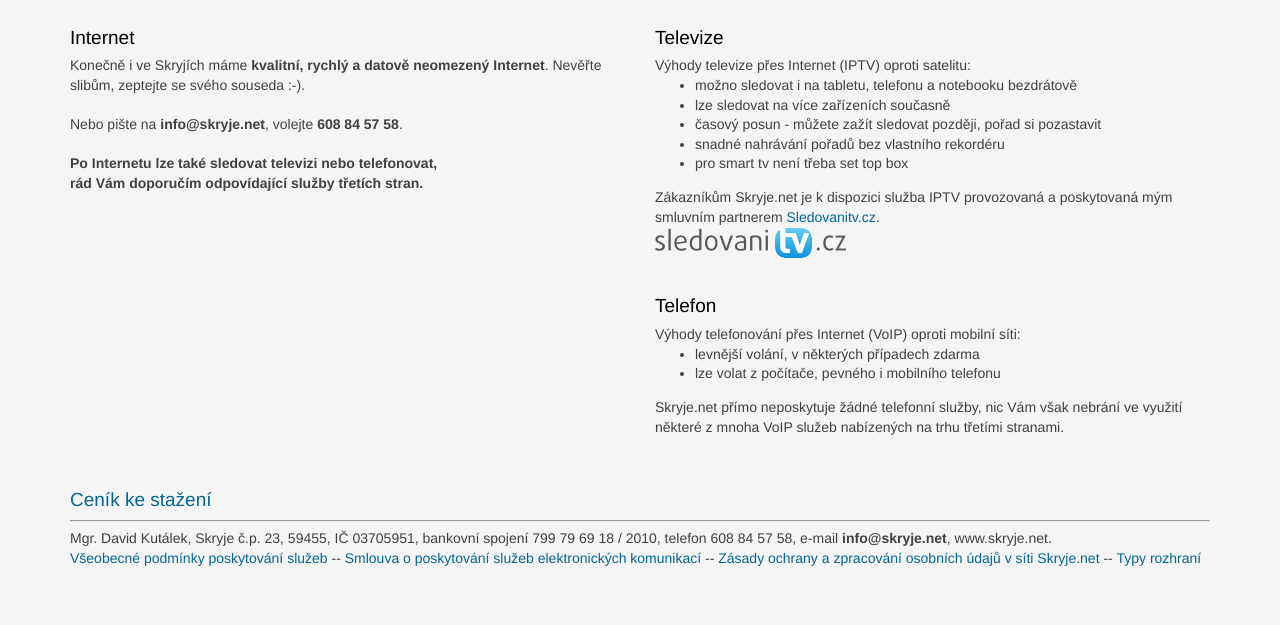
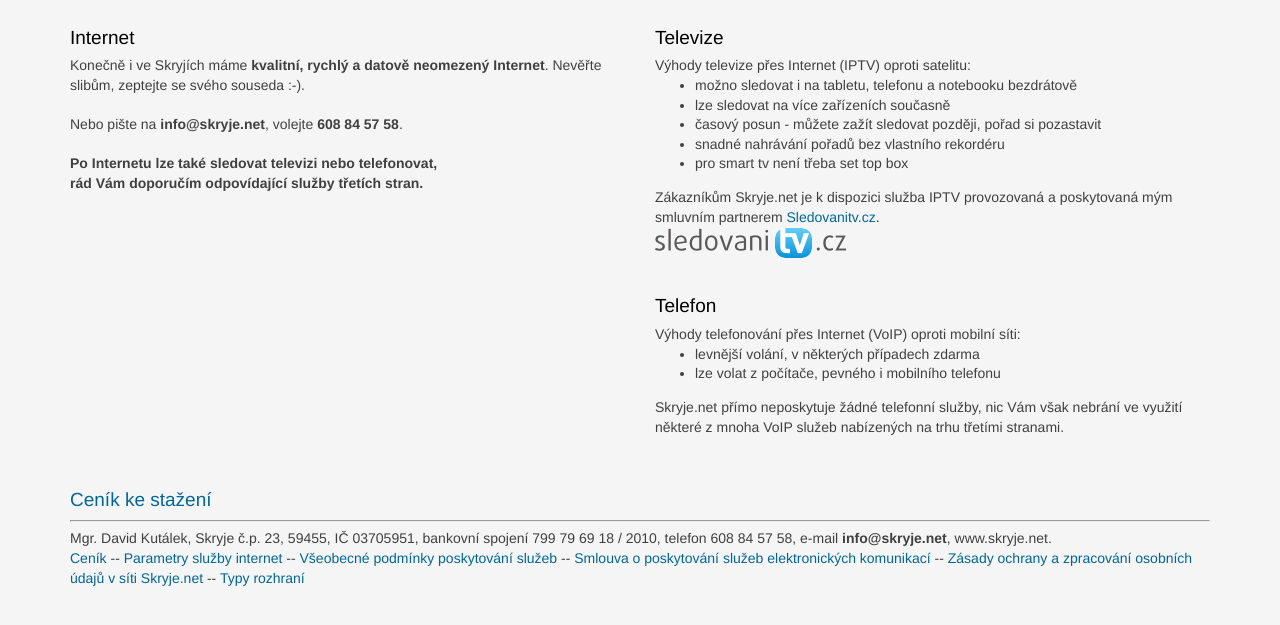
Before and after one commit to skryjenet/skryje.net, a plain HTML site: page index.html in a window 1280 px wide. Shown: the part 111-736 px from the top of the page. Drawn offline with Linux system fonts and the light colour scheme.

Commit message:
Pridany parametry sluzby per pozadavek CTU

```diff
--- a/index.html
+++ b/index.html
@@ -54,6 +54,8 @@
            <h2><a href="cenik.pdf">Ceník ke stažení</a></h2>
            <hr>
            Mgr. David Kutálek, Skryje č.p. 23, 59455, IČ 03705951, bankovní spojení 799 79 69 18 / 2010, telefon 608 84 57 58, e-mail <b>info@skryje.net</b>, www.skryje.net.<br>
+	   <a href="cenik.pdf">Ceník</a> --
+	   <a href="parametry-sluzby.pdf">Parametry služby internet</a> --
            <a href="vseobecne-podminky.pdf">Všeobecné podmínky poskytování služeb</a> -- <a href="smlouva.pdf">Smlouva o poskytování služeb elektronických komunikací</a> --
 	   <a href="zasady.pdf">Zásady ochrany a zpracování osobních údajů v síti Skryje.net</a> --
            <a href="rozhrani-site.pdf">Typy rozhraní</a>
```
Also changed, not shown: 1 other file.
